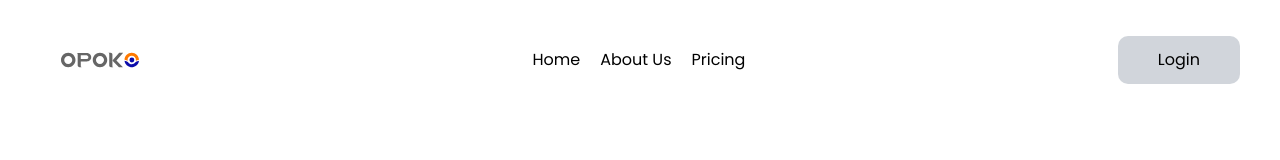
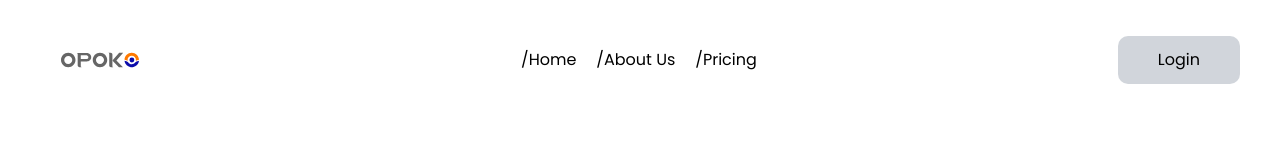
Before and after one commit to Niscolinx/opoko, a React (Vite) app: page / in a window 1280 px wide. Shown: the top 160 px of the page. Built offline with nearby package versions, Linux system fonts and the light colour scheme.

Commit message:
working on header

```diff
--- a/src/components/Header.tsx
+++ b/src/components/Header.tsx
@@ -2,7 +2,7 @@ import { useState } from 'react';
 import { Link, useLocation } from 'react-router-dom';
 
 const Header = () => {
-  const path = ['home', 'about-us', 'pricing'] as const;
+  const path = ['/home', '/about-us', '/pricing'] as const;
 
   const location = useLocation();
   const { pathname } = location;
```
